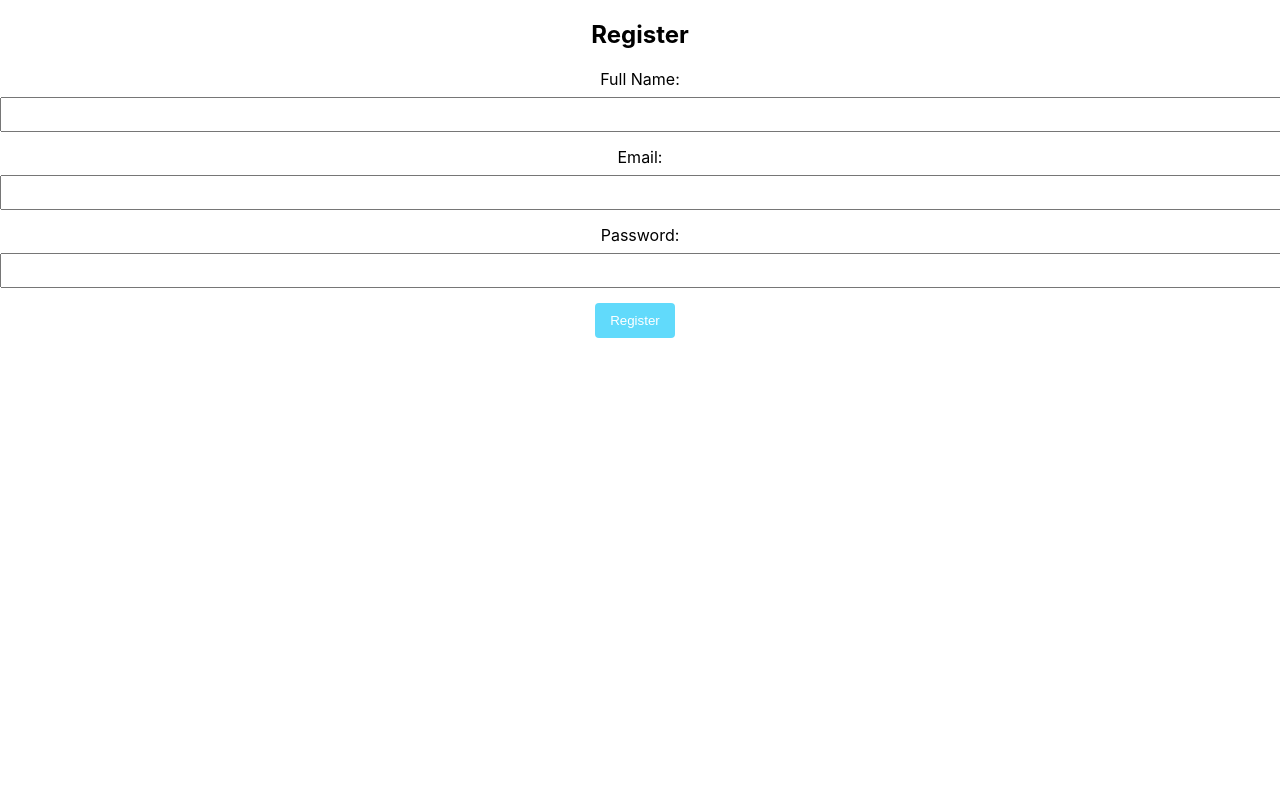
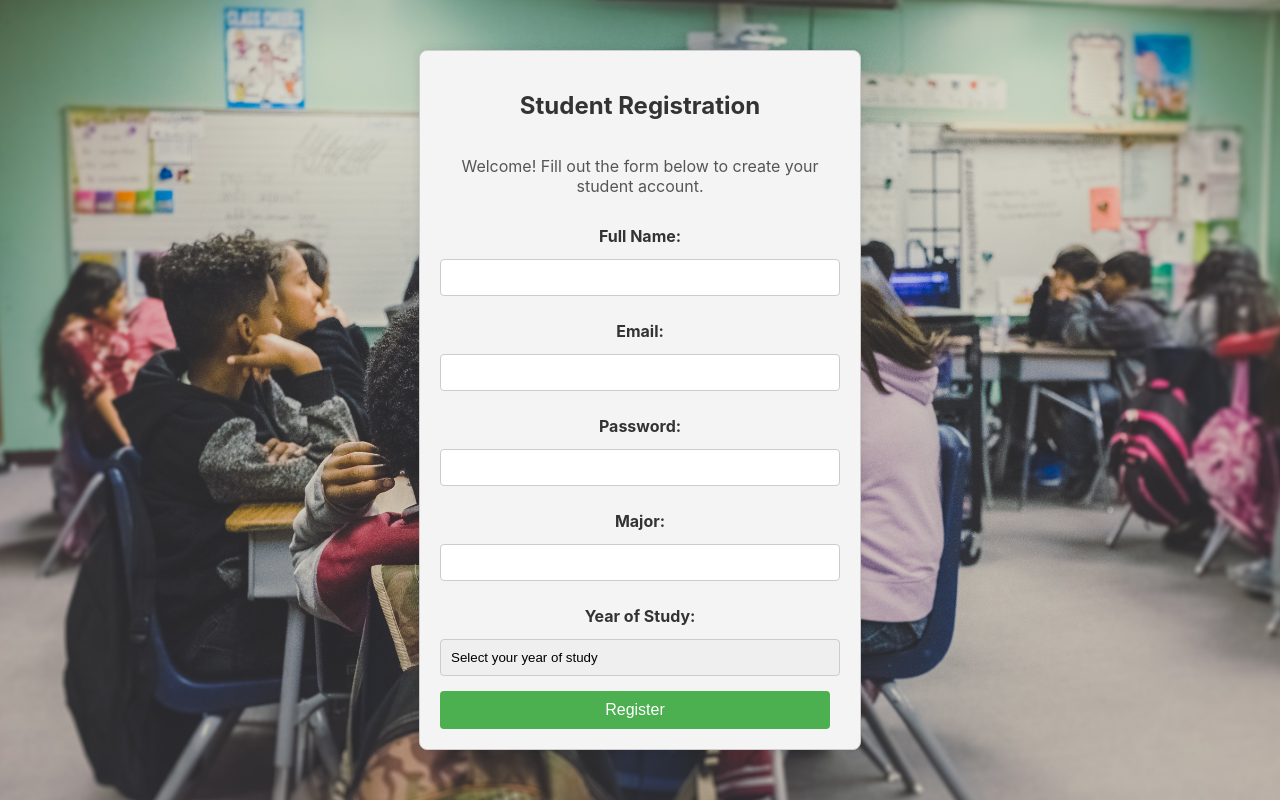
Before and after one commit to AbhisekLimbu/Student_collaboration, a React (Create React App) app in the folder we/: page /register in a window 1280 px wide. Built offline with nearby package versions, Linux system fonts and the light colour scheme.

Commit message:
made some chanages on the registeration form

```diff
--- a/we/src/App.css
+++ b/we/src/App.css
@@ -65,3 +65,76 @@ button:hover {
 .register-button {
   background-color: #4caf50; /* Change the color for the register button */
 }
+/* Add this to your CSS file or style block in your React component */
+
+section {
+  max-width: 400px;
+  margin: auto;
+  padding: 20px;
+  border: 1px solid #ccc;
+  border-radius: 8px;
+  box-shadow: 0 0 10px rgba(0, 0, 0, 0.1);
+  background-color: #f4f4f4; /* Background color */
+}
+
+.register-form {
+  display: flex;
+  flex-direction: column;
+}
+
+h2 {
+  text-align: center;
+  color: #333;
+}
+
+p {
+  margin-bottom: 20px;
+  text-align: center;
+  color: #555;
+}
+
+label {
+  margin-top: 10px;
+  font-weight: bold;
+  color: #333;
+}
+
+input,
+select {
+  width: 100%;
+  padding: 10px;
+  margin: 5px 0 15px;
+  box-sizing: border-box;
+  border: 1px solid #ccc;
+  border-radius: 4px;
+}
+
+select {
+  appearance: none;
+}
+
+button {
+  background-color: #4caf50;
+  color: white;
+  padding: 10px;
+  border: none;
+  border-radius: 4px;
+  cursor: pointer;
+  font-size: 16px;
+}
+
+button:hover {
+  background-color: #45a049;
+}
+
+/* Background Image */
+body {
+  background-image: url('/images/school.jpg'); /* Replace 'your-background-image.jpg' with the path to your image */
+  background-size: cover;
+  background-position: center;
+  height: 100vh;
+  margin: 0;
+  display: flex;
+  align-items: center;
+  justify-content: center;
+}
--- a/we/src/Components/register.js
+++ b/we/src/Components/register.js
@@ -1,11 +1,13 @@
-function Register(){
+import React from 'react';
 
-
-    return(
+function Register() {
+  return (
     <section>
       {/* Register Form */}
-         <form>
-         <h2>Register</h2>
+      <form className="register-form">
+        <h2>Student Registration</h2>
+        <p>Welcome! Fill out the form below to create your student account.</p>
+
         <label htmlFor="register-name">Full Name:</label>
         <input type="text" id="register-name" name="register-name" required />
 
@@ -15,10 +17,21 @@ function Register(){
         <label htmlFor="register-password">Password:</label>
         <input type="password" id="register-password" name="register-password" required />
 
+        <label htmlFor="register-major">Major:</label>
+        <input type="text" id="register-major" name="register-major" required />
+
+        <label htmlFor="register-year">Year of Study:</label>
+        <select id="register-year" name="register-year" required>
+          <option value="" disabled selected>Select your year of study</option>
+          <option value="first">First Year</option>
+          <option value="second">Second Year</option>
+          <option value="third">Third Year</option>
+          <option value="fourth">Fourth Year</option>
+        </select>
+
         <button type="submit">Register</button>
       </form>
     </section>
-
   );
 }
 
```
Also changed, not shown: we/images/school.jpg (added), 1 other file (tests, documents, lock files or other folders). Lines whose indentation alone changed are shown as unchanged.
